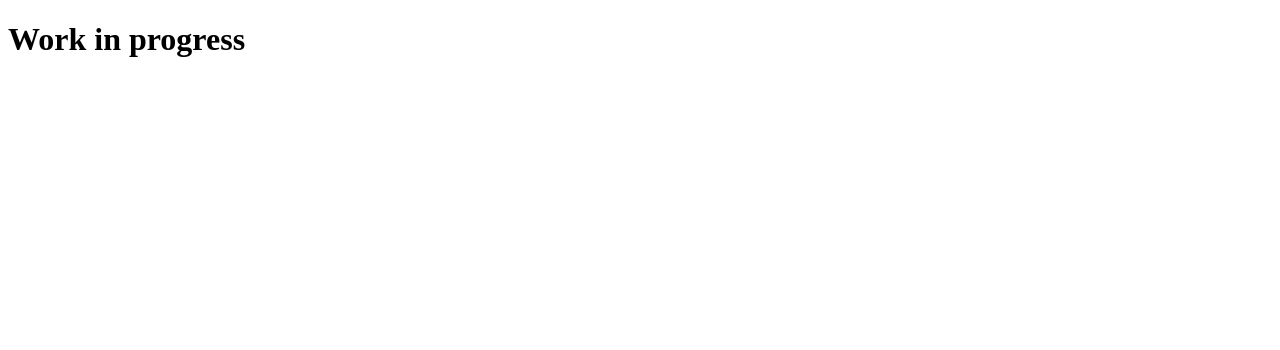
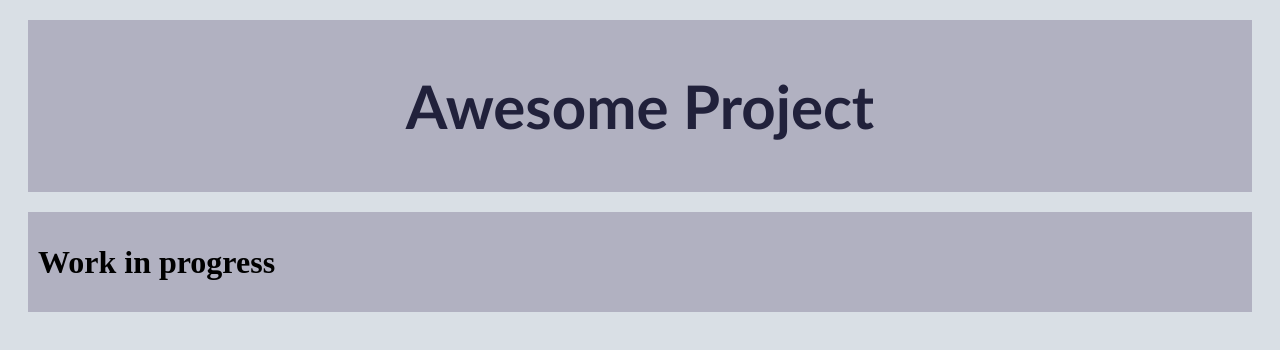
Before and after one commit to PugsRDubs/islandhacks25, a SvelteKit app: page / in a window 1280 px wide. Shown: the top 350 px of the page. Built offline with nearby package versions, Linux system fonts and the light colour scheme.

Commit message:
Update +layout.svelte

```diff
--- a/src/routes/+layout.svelte
+++ b/src/routes/+layout.svelte
@@ -8,4 +8,27 @@
 	<link rel="icon" href={favicon} />
 </svelte:head>
 
-{@render children()}
+<div>
+	<h1>Awesome Project</h1>
+</div>
+<div>
+	{@render children()}
+</div>
+
+
+<style>
+	:global(body) {
+		background-color: rgb(217, 223, 229);
+	}
+	h1 {
+		text-align: center;
+		font-family: 'Gill Sans', 'Gill Sans MT', Calibri, 'Trebuchet MS', sans-serif;
+		font-size: 60px;
+		color: rgb(33, 33, 59);
+	}
+	div {
+		margin: 20px;
+		padding: 10px;
+		background-color: rgb(177, 177, 193);
+	}
+</style>
```
